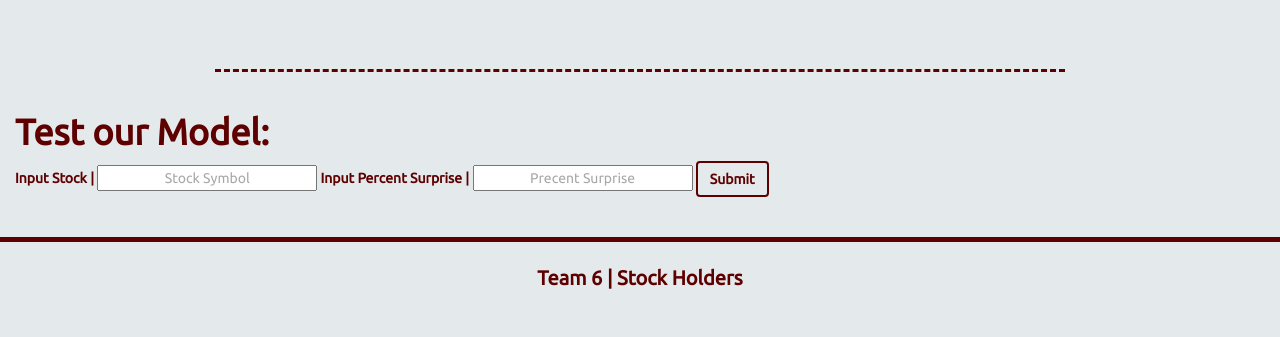
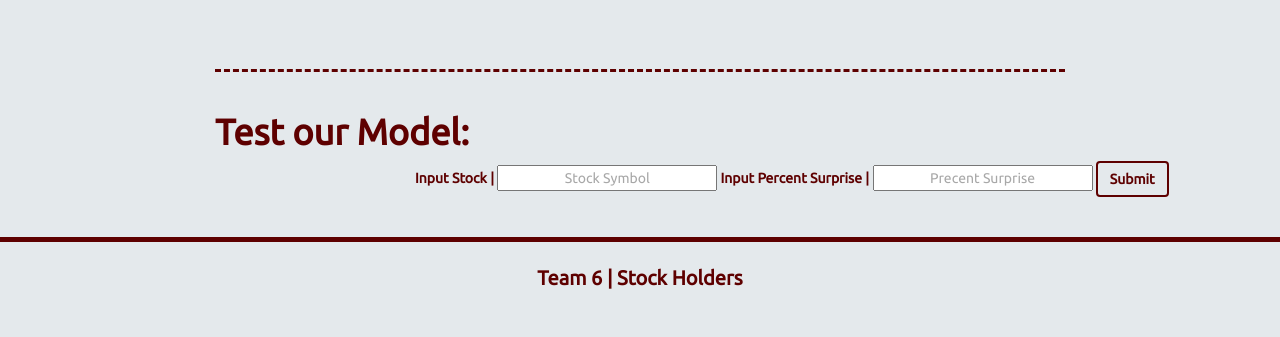
Before and after one commit to aarsalla/Project3, a Flask app: page /regression in a window 1280 px wide. Shown: the part 3198-3535 px from the top of the page. Run offline with Flask 2, Linux system fonts and the light colour scheme; parts of the project's set-up code (start-up, migrations or seed data) failed here and were passed over; some libraries are stand-ins or nearby versions.

Commit message:
Updating test model

```diff
--- a/static/css/style.css
+++ b/static/css/style.css
@@ -567,11 +567,6 @@ p span {
   opacity: 10;
 }
 
-  color: #5e0000; /*Sets the text hover color on navbar*/
-  background-color: rgb(255, 255, 255);
-  border: 2px solid #5e0000;
-  margin-bottom: 5px;
-
 .test_model{
   margin-left: 200px;
 }
@@ -581,3 +576,7 @@ p span {
     font-size: 20 px;
     font-family: Ubuntu, sans-serif;
 }
+
+.test_model_2{
+  margin-left: 400px;
+}
--- a/templates/regression.html
+++ b/templates/regression.html
@@ -236,7 +236,7 @@
         <section class="row">
           <div class="col-md-12">
             <h1 class="heading test_model">Test our Model:</h1>
-              <label class="heading stockInput" for="stockInput"> Input Stock | </label>
+              <label class="heading stockInput test_model_2" for="stockInput"> Input Stock | </label>
                 <input type="text" id="stockInput" placeholder="Stock Symbol" class = "text-center">
               <label class="heading" for="surpriseInput"> Input Percent Surprise | </label>
             <input type="integer" id="surpriseInput" placeholder="Precent Surprise" class = "text-center">
```
